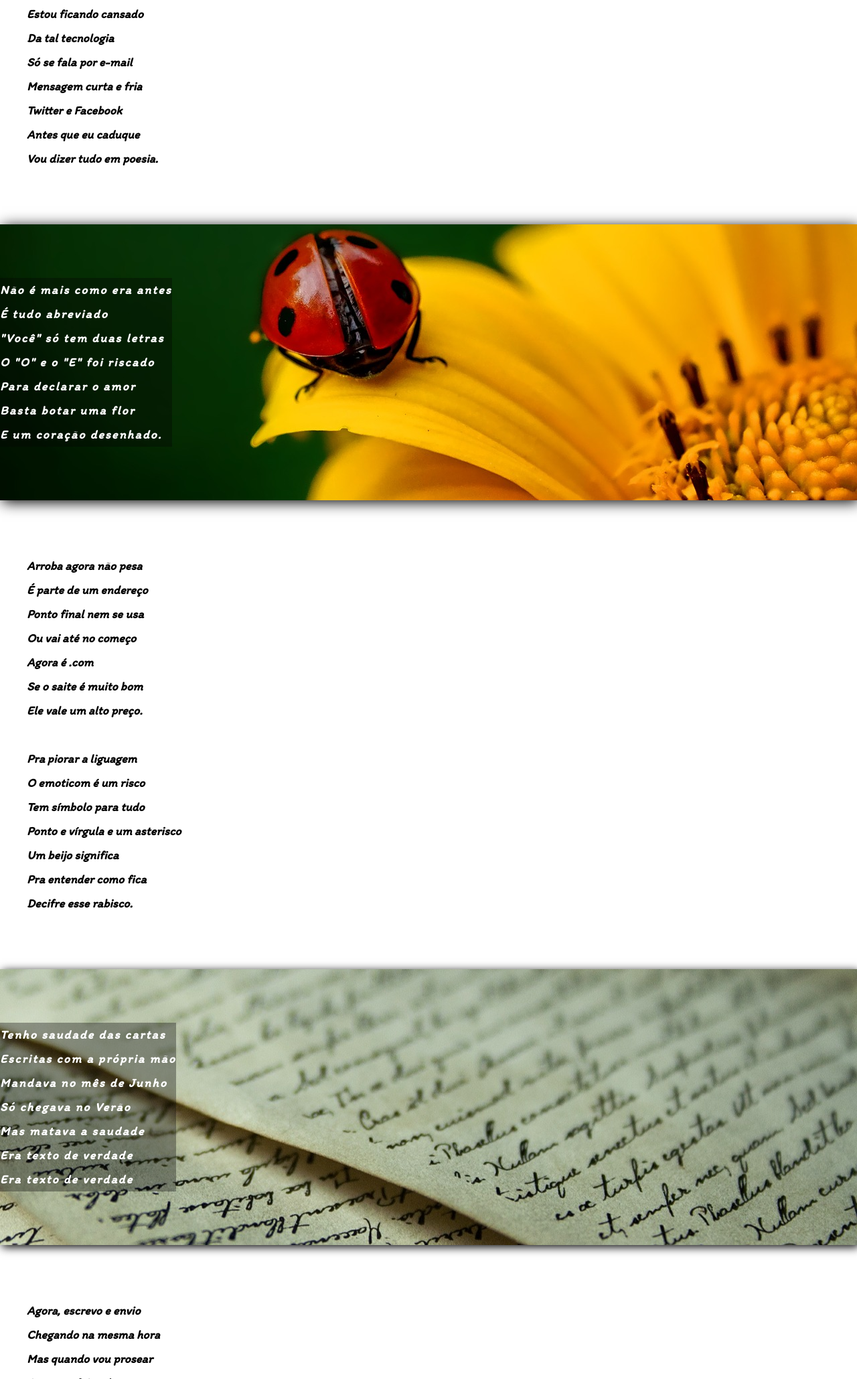
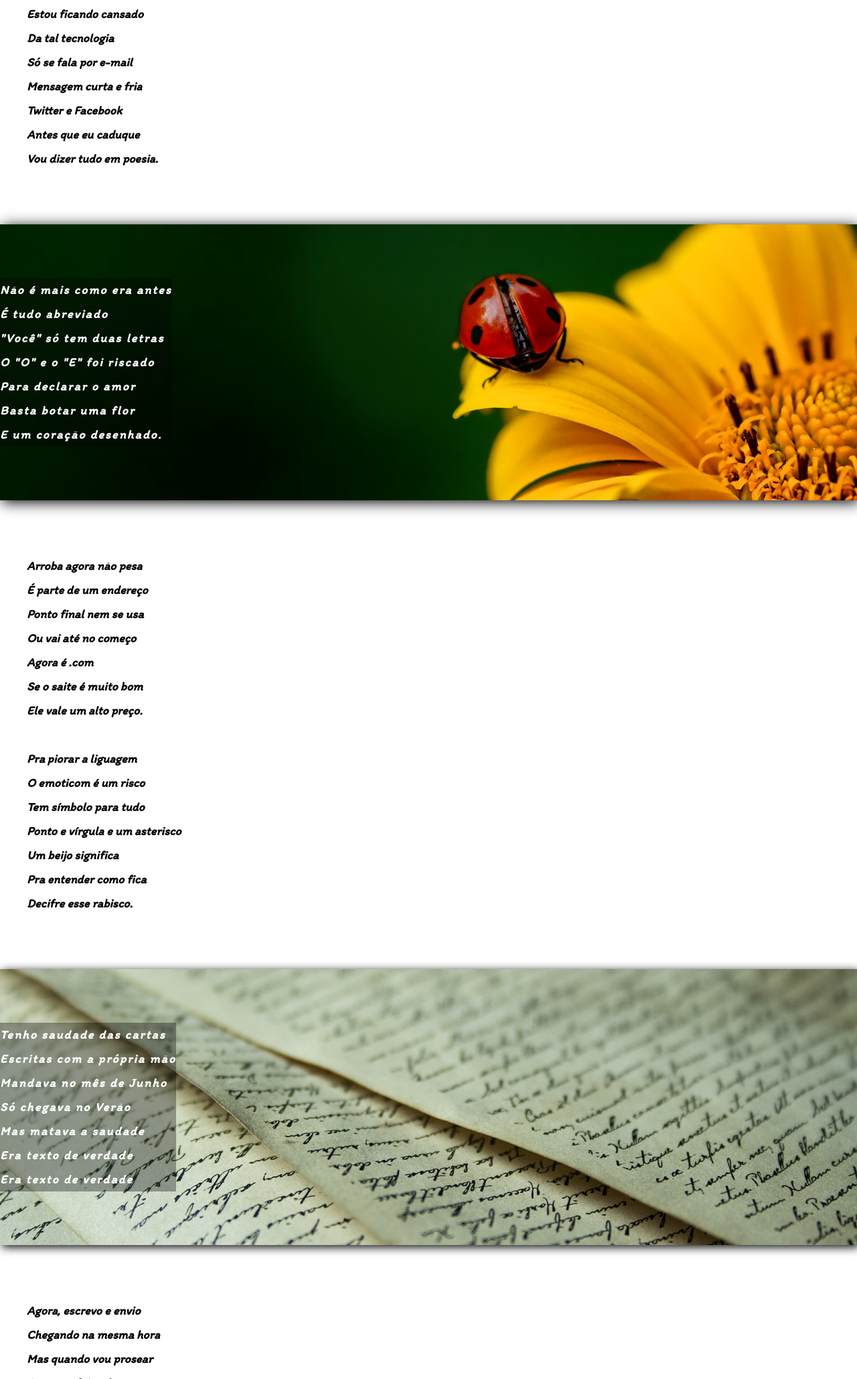
Before and after one commit to Battle150605/projeto-cordel, a plain HTML site: page index.html in a window 1280 px wide. Shown: the part 209-2268 px from the top of the page at 67% size. Drawn offline with Linux system fonts and the light colour scheme; a web font is replaced by a local one.

Commit message:
Atualização final do site Cordel

```diff
--- a/page01.css
+++ b/page01.css
@@ -51,7 +51,8 @@ article { margin-top: 80px;
     padding-top: 10vh;
     padding-bottom: 10vh;
     background-repeat: no-repeat;
-    background-attachment: scroll;
+    background-attachment: fixed;
+    background-size: cover;
     padding-left: 0;
     box-shadow: 3px 3px 20px 0px;
 }
@@ -68,7 +69,8 @@ article { margin-top: 80px;
     padding-top: 10vh;
     padding-bottom: 10vh;
     background-repeat: no-repeat;
-    background-attachment: scroll;
+    background-attachment: fixed;
+    background-size: cover;
     padding-left: 0;
     box-shadow: 3px 3px 13px 0px;
 }
```
